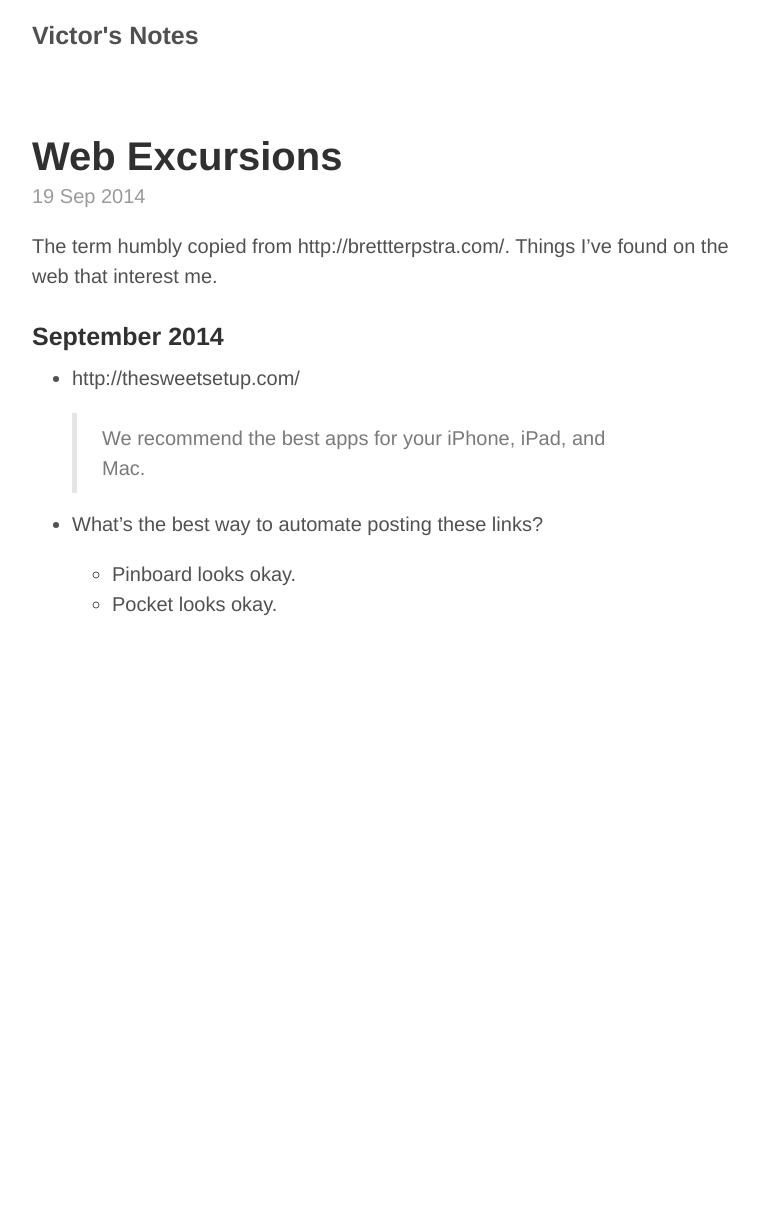
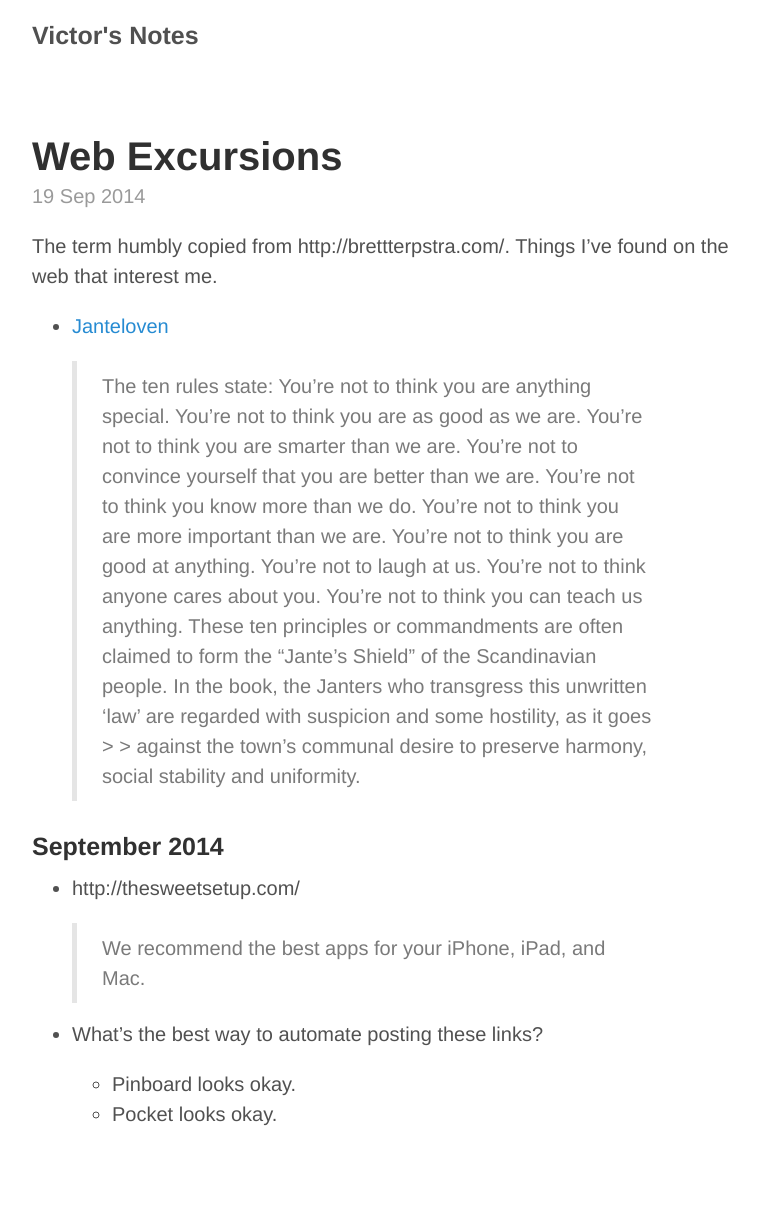
Before and after one commit to victorgan/victorgan.github.io, a Jekyll site: the page built from _posts/2014-09-19-web-excursions.md, in a window 1280 px wide. Shown: the whole page, without its empty margins (248-1007 px from the left). Built offline with Jekyll 4.4.1, drawn with Linux system fonts in a browser that asks for light colours; nearby versions of some CDN libraries; library files that are not in the unit come from our copies; comment, search, counter and statistics services are not loaded; before the commit the page ends 900 px from its top, so only the background shows below that.

Commit message:
Update 2014-09-19-web-excursions.md

```diff
--- a/_posts/2014-09-19-web-excursions.md
+++ b/_posts/2014-09-19-web-excursions.md
@@ -4,6 +4,23 @@ title: Web Excursions
 ---
 The term humbly copied from http://brettterpstra.com/. Things I've found on the
 web that interest me.
+
+
+- [Janteloven](http://en.wikipedia.org/wiki/Law_of_Jante)
+
+  > The ten rules state:
+  > You're not to think you are anything special.
+  > You're not to think you are as good as we are.
+  > You're not to think you are smarter than we are.
+  > You're not to convince yourself that you are better than we are.
+  > You're not to think you know more than we do.
+  > You're not to think you are more important than we are.
+  > You're not to think you are good at anything.
+  > You're not to laugh at us.
+  > You're not to think anyone cares about you.
+  > You're not to think you can teach us anything.
+  > These ten principles or commandments are often claimed to form the "Jante's Shield" of the Scandinavian people.
+  > In the book, the Janters who transgress this unwritten 'law' are regarded with suspicion and some hostility, as it goes   >   > against the town's communal desire to preserve harmony, social stability and uniformity.
 
 
 ### September 2014
```
